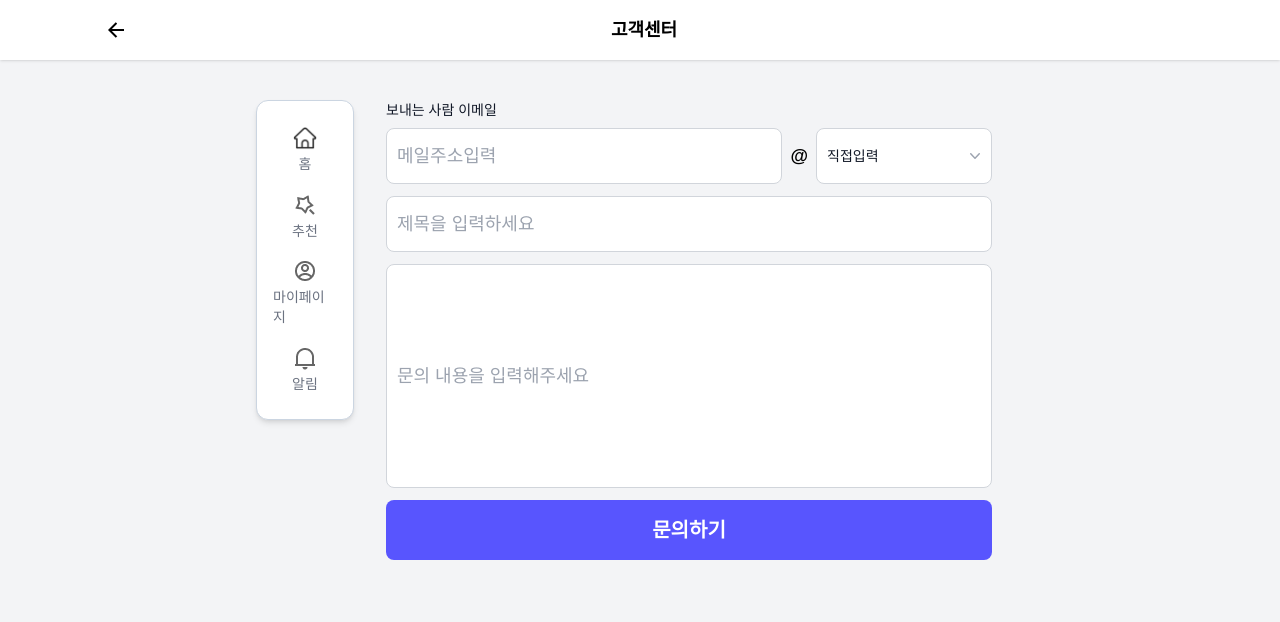
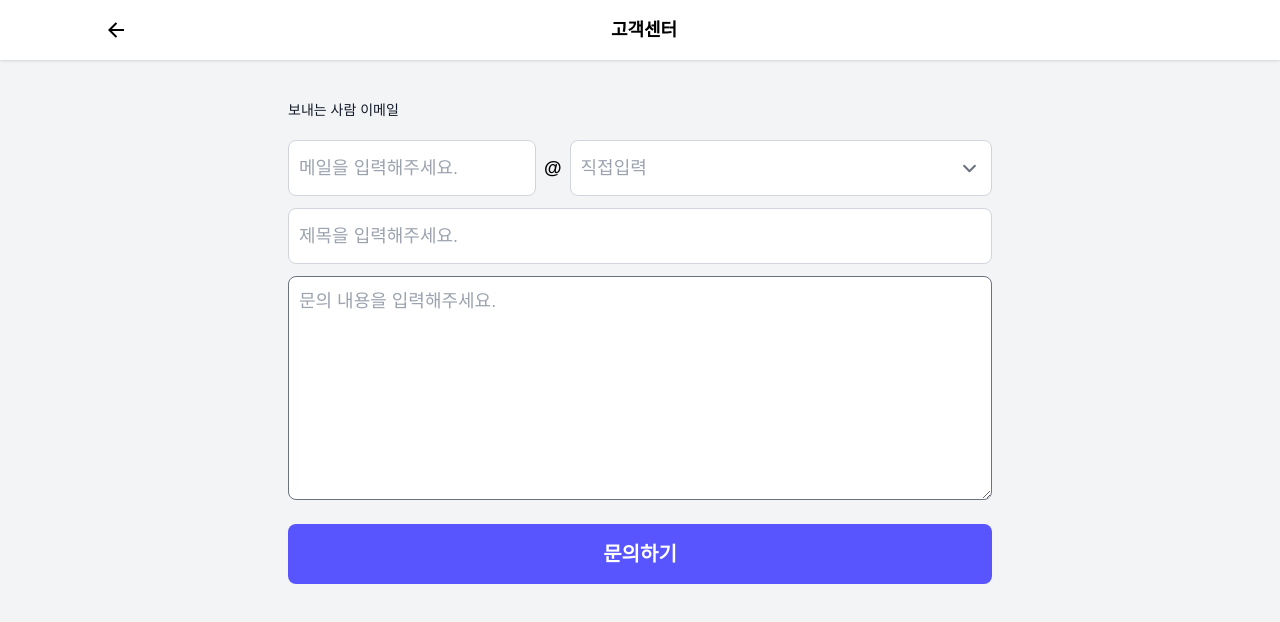
Before and after one commit to eunjin0212/wato-three2, a React (Vite) app: page /customer in a window 1280 px wide. Shown: the top 622 px of the page. Built offline with nearby package versions, Linux system fonts and the light colour scheme; a web font is replaced by a local one.

Commit message:
✨ 고객센터 페이지 api 연결

```diff
--- a/src/routes/Customer.jsx
+++ b/src/routes/Customer.jsx
@@ -1,153 +1,125 @@
-import { useState } from "react";
+import { useState } from 'react';
+import { useNavigate } from 'react-router-dom';
+import { api } from '@/api/axios';
+import Topbar from '@/ui/Topbar';
+import Select from '@/ui/Select';
+import Input from '@/ui/Input';
+import checkTypoValidation from '@/utils/checkValidation';
 
-import Menu from "@/components/Menu";
-import Topbar from "@/ui/Topbar";
+const emailOptions = [
+  'naver.com',
+  'hanmail.net',
+  'hotmail.com',
+  'nate.com',
+  'yahoo.co.kr',
+  'empas.com',
+  'dreamwiz.com',
+  'freechal.com',
+  'lycos.co.kr',
+  'korea.com',
+  'gmail.com',
+  'hanmir.com',
+  'paran.com',
+];
+export default function Customer() {
+  const [domain, setDomain] = useState('')
+  const [title, setTitle] = useState('')
+  const [email, setEmail] = useState('')
+  const [content, setContent] = useState('')
+  const [validate, setValidate] = useState({ msg: '', status: null })
+  const navigate = useNavigate();
 
-const Dropdown = () => {
-  const [isOpen, setIsOpen] = useState(false);
+  /**
+   * @param {React.FormEvent<HTMLFormElement>} event
+   * @description 고객센터 문의
+   */
+  async function handleSubmit(event) {
+    event.preventDefault()
 
-  const toggleDropdown = () => {
-    setIsOpen(!isOpen);
-  };
+    const formatEmail = !domain ? email : `${email}@${domain}`
+    if (checkTypoValidation('email', formatEmail)) {
+      setValidate({ msg: '올바른 이메일을 입력해주세요.', status: false })
+      return;
+    }
 
-  const dropdownValue = [
-    "naver.com",
-    "hanmail.net",
-    "hotmail.com",
-    "nate.com",
-    "yahoo.co.kr",
-    "empas.com",
-    "dreamwiz.com",
-    "freechal.com",
-    "lycos.co.kr",
-    "korea.com",
-    "gmail.com",
-    "hanmir.com",
-    "paran.com",
-  ];
+    const request = {
+      email: formatEmail,
+      title,
+      content,
+    }
 
+    try {
+      const res = await api.post('inquiry', request)
+
+      if (!res.data.data) {
+        navigate(-1);
+      }
+
+    } catch (error) {
+      console.error(error)
+    }
+  }
   return (
-    <>
-      {/* Dropdown */}
-      <div className="relative inline-block text-left">
-        <div className="relative inline-block">
-          <button
-            type="button"
-            className="bg-white border border-gray-300 text-gray-900 text-lg rounded-lg  block p-2.5 dark:bg-gray-700 dark:border-gray-600 dark:placeholder-gray-400 dark:text-white  h-14 w-44"
-            id="menu-button"
-            aria-expanded={isOpen ? "true" : "false"}
-            aria-haspopup="true"
-            onClick={toggleDropdown}
+    <main className='flex flex-col lg:flex-row bg-gray-100 min-h-screen'>
+      <section className='flex-1'>
+        <Topbar title='고객센터' />
+        <form
+          onSubmit={handleSubmit}
+          className='flex flex-col max-w-3xl mx-auto px-5 py-10 lg:px-8 gap-3'
+          method='POST'
         >
-            <div className="flex flex-row justify-between">
-              <p className="text-sm">직접입력</p>
-
-              <svg
-                className={`-mr-1 h-5 w-5 text-gray-400 transform ${
-                  isOpen ? "rotate-180" : ""
-                }`}
-                viewBox="0 0 20 20"
-                fill="currentColor"
-                aria-hidden="true"
-              >
-                <path
-                  fillRule="evenodd"
-                  d="M5.23 7.21a.75.75 0 011.06.02L10 11.168l3.71-3.938a.75.75 0 111.08 1.04l-4.25 4.5a.75.75 0 01-1.08 0l-4.25-4.5a.75.75 0 01.02-1.06z"
-                  clipRule="evenodd"
-                />
-              </svg>
-            </div>
-          </button>
-        </div>
-
-        {isOpen && (
-          <div
-            className="absolute bg-white border border-gray-300 text-gray-900 text-lg rounded-lg  block p-2.5 dark:bg-gray-700 dark:border-gray-600 dark:placeholder-gray-400 dark:text-white w-44"
-            role="menu"
-            aria-labelledby="menu-button"
-            tabIndex="-1"
-            style={{ top: "calc(100% + 8px)", right: 0 }}
-          >
-            <div className="py-1" role="none">
-              {dropdownValue.map((value) => {
-                return (
-                  <a
-                    key={value}
-                    href="#"
-                    className="text-gray-700 block px-4 py-2 text-sm"
-                    role="menuitem"
-                    tabIndex="-1"
-                  >
-                    {value}
-                  </a>
-                );
-              })}
-            </div>
-          </div>
-        )}
-      </div>
-      {/* Dropdown */}
-    </>
-  );
-};
-
-export default function Customer() {
-  return (
-    <div className="flex flex-col lg:flex-row bg-gray-100 min-h-screen">
-      <div className="flex-1">
-        <Topbar title={"고객센터"} />
-        <div className="max-w-3xl mx-auto py-10 flex">
-          <Menu />
-          <div className="flex-1 ml-5 mr-5 lg:ml-8 lg:mr-8 ">
-            <form>
-              <div>
-                <label
-                  htmlFor="first_name"
-                  className="block mb-2 text-sm font-medium text-gray-900 dark:text-white"
+          <h2
+            className='block mb-2 text-sm font-medium text-gray-900 dark:text-white'
           >
             보내는 사람 이메일
-                </label>
-
-                <div className="flex flex-row justify-center items-center mb-3 space-x-2">
-                  <input
-                    type="text"
-                    id="first_name"
-                    className="bg-white border border-gray-300 text-gray-900 text-lg rounded-lg  block w-full p-2.5 dark:bg-gray-700 dark:border-gray-600 dark:placeholder-gray-400 dark:text-white h-14"
-                    placeholder="메일주소입력"
+          </h2>
+          <div className='flex flex-row items-center space-x-2'>
+            <Input
+              value={email}
+              name='email'
+              type='text'
+              inputClass='h-14'
+              className='w-3/5'
+              placeholder='메일을 입력해주세요.'
+              onChange={(e) => setEmail(e.target.value)}
+              validate={validate}
+              required
+            />
+            <strong className='text-lg'>@</strong>
+            <Select
+              options={emailOptions}
+              value={domain}
+              onChange={(e) => setDomain(e.target.value)}
+              placeholder='직접입력'
+              className='w-2/5 h-14'
+            />
+          </div>
+          <Input
+            value={title}
+            name='title'
+            type='text'
+            inputClass='h-14'
+            placeholder='제목을 입력해주세요.'
+            onChange={(e) => setTitle(e.target.value)}
+            required
+          />
+          <textarea
+            value={content}
+            name='content'
+            className='input h-56'
+            placeholder='문의 내용을 입력해주세요.'
+            onChange={(e) => setContent(e.target.value)}
             required
           />
 
-                  <h2 className="text-lg font-semibold">@</h2>
-
-                  <Dropdown />
-                </div>
-
-                <input
-                  type="text"
-                  id="first_name"
-                  className="mb-3 bg-white border border-gray-300 text-gray-900 text-lg rounded-lg block w-full p-2.5 dark:bg-gray-700 dark:border-gray-600 dark:placeholder-gray-400 dark:text-white  h-14"
-                  placeholder="제목을 입력하세요"
-                  required
-                />
-
-                <input
-                  type="text"
-                  id="first_name"
-                  className="bg-white border border-gray-300 text-gray-900 text-lg rounded-lg  block w-full p-2.5 dark:bg-gray-700 dark:border-gray-600 dark:placeholder-gray-400 dark:text-white h-56"
-                  placeholder="문의 내용을 입력해주세요"
-                  required
-                />
-              </div>
           <button
-                type="button"
-                className="w-full text-white bg-primary hover:bg-blue-800 font-bold rounded-lg text-xl px-5 py-4 me-2 mt-3 mb-2 dark:bg-blue-600 dark:hover:bg-blue-700 focus:outline-none"
+            type='submit'
+            className='w-full text-white bg-primary hover:bg-blue-800 font-bold rounded-lg text-xl px-5 py-4 mt-3 mb-2 dark:bg-blue-600 dark:hover:bg-blue-700 focus:outline-none'
           >
             문의하기
           </button>
         </form>
-          </div>
-        </div>
-      </div>
-    </div>
+      </section>
+    </main>
   );
 }
```
Lines whose indentation alone changed are shown as unchanged.
